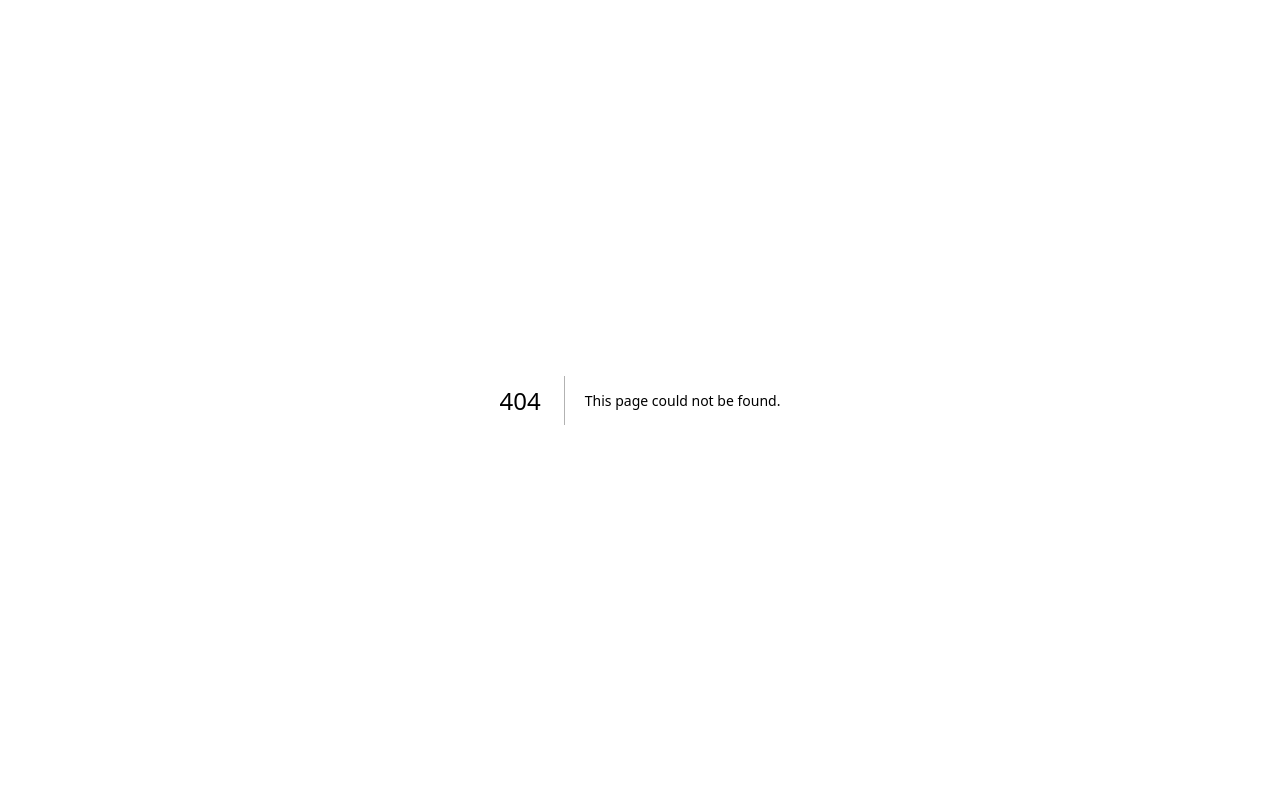
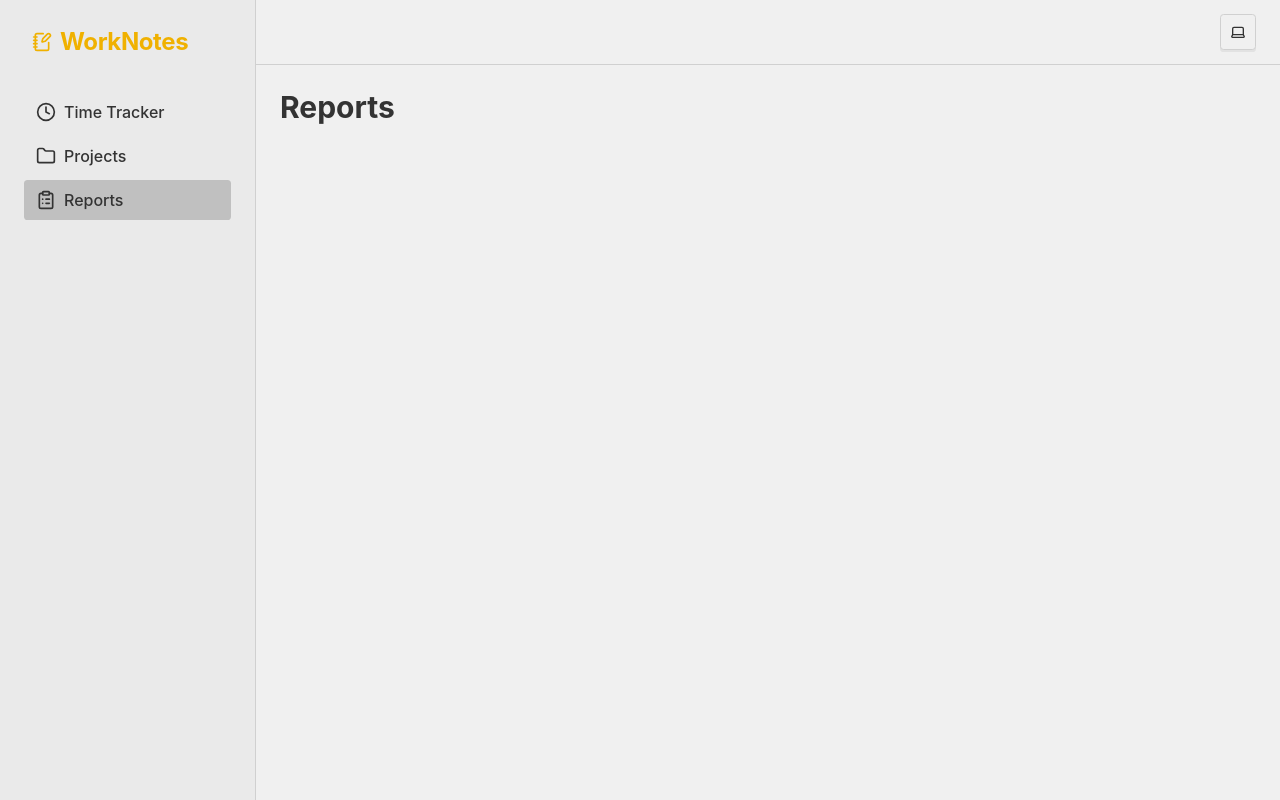
Before and after one commit to SiddharthShringi/worknotesapp-web, a Next.js app: page /reports in a window 1280 px wide. Before the commit this address had no page. Built offline with nearby package versions, Linux system fonts and the light colour scheme; no server answers; sample sign-in values are in the browser's storage.

Commit message:
Added Reports page (#40)

```diff
--- a/app/(protected)/layout.tsx
+++ b/app/(protected)/layout.tsx
@@ -39,7 +39,7 @@ export default function ProtectedLayout({
       <div className="flex flex-col flex-1 ml-64">
         <Navbar />
         <main className="flex-1 overflow-y-auto">
-          <div className="mx-auto max-w-7xl px-6 py-6">{children}</div>
+          <div className="px-6 py-6">{children}</div>
         </main>
       </div>
     </div>
--- a/app/(protected)/projects/page.tsx
+++ b/app/(protected)/projects/page.tsx
@@ -1,14 +1,12 @@
 "use client";
 
 import { useState } from "react";
-import { useQuery } from "@tanstack/react-query";
 import { ProjectDialog } from "@/components/projects/ProjectDialog";
 import { ProjectsTable } from "@/components/projects/ProjectsTable";
 import { Button } from "@/components/ui/button";
 import { Plus } from "lucide-react";
 import { Project, ProjectStatus } from "@/types/project.types";
 import ProjectFilterTabs from "@/components/projects/ProjectFilterTabs";
-import { getProjects } from "@/lib/api/project.api";
 
 function ProjectPage() {
   const [open, setOpen] = useState(false);
@@ -21,7 +19,7 @@ function ProjectPage() {
   };
 
   return (
-    <div className="max-w-7xl">
+    <div className="mx-auto max-w-7xl">
       <div className="flex items-center justify-between hover:pointer">
         <h1 className="text-3xl font-bold">Projects</h1>
         <Button
--- /dev/null
+++ b/app/(protected)/reports/page.tsx
@@ -0,0 +1,9 @@
+function ReportsPage() {
+  return (
+    <div className="mx-auto max-w-7xl">
+      <h1 className="text-3xl font-bold">Reports</h1>
+    </div>
+  );
+}
+
+export default ReportsPage;
--- a/app/(protected)/tracker/page.tsx
+++ b/app/(protected)/tracker/page.tsx
@@ -3,7 +3,7 @@ import { WorkSessionList } from "@/components/time-tracker/WorkSessionList";
 
 function TimeTrackerPage() {
   return (
-    <div>
+    <div className="mx-auto max-w-7xl">
       <WorkSessionContainer />
       <div className="mt-8">
         <WorkSessionList />
--- a/components/Sidebar.tsx
+++ b/components/Sidebar.tsx
@@ -2,7 +2,7 @@
 
 import Link from "next/link";
 import { usePathname } from "next/navigation";
-import { Clock, NotebookPen, Folder } from "lucide-react";
+import { Clock, NotebookPen, Folder, ClipboardList } from "lucide-react";
 
 export default function Sidebar() {
   const pathname = usePathname();
@@ -44,6 +44,12 @@ export default function Sidebar() {
             </span>
             <span className="text-base font-medium">Projects</span>
           </Link>
+          <Link href="/reports" className={linkClass("/reports")}>
+            <span>
+              <ClipboardList className="h-5 w-5" />
+            </span>
+            <span className="text-base font-medium">Reports</span>
+          </Link>
         </nav>
       </div>
     </aside>
```
